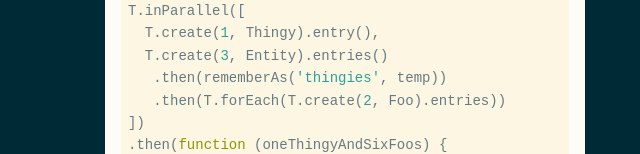
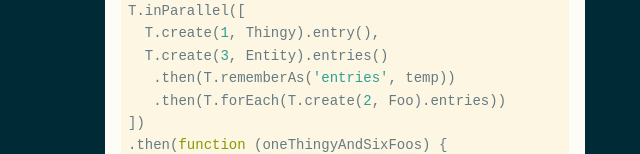
Before and after one commit to killercup/fluent-faking, a plain HTML site: page index.html in a window 1280 px wide. Shown: the part 650-804 px from the top of the page, 119-759 px from the left. Drawn offline with Linux system fonts and the light colour scheme; a web font is replaced by a local one.

Commit message:
Generated documentation for 58cca29bf8591d7680484bacf6ab7670cb7951c6

```diff
--- a/index.html
+++ b/index.html
@@ -41,7 +41,7 @@
 T.inParallel([
   T.create(<span class="hljs-number">1</span>, Thingy).entry(),
   T.create(<span class="hljs-number">3</span>, Entity).entries()
-   .then(rememberAs(<span class="hljs-string">'thingies'</span>, temp))
+   .then(T.rememberAs(<span class="hljs-string">'entries'</span>, temp))
    .then(T.forEach(T.create(<span class="hljs-number">2</span>, Foo).entries))
 ])
 .then(<span class="hljs-function"><span class="hljs-keyword">function</span> <span class="hljs-params">(oneThingyAndSixFoos)</span> </span>{
```
